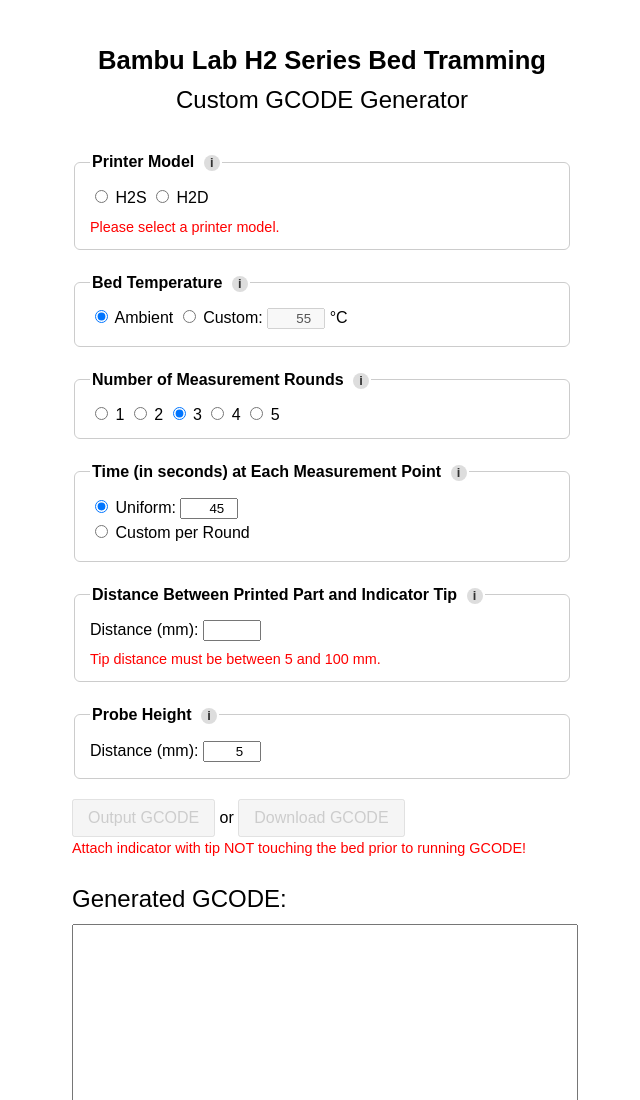
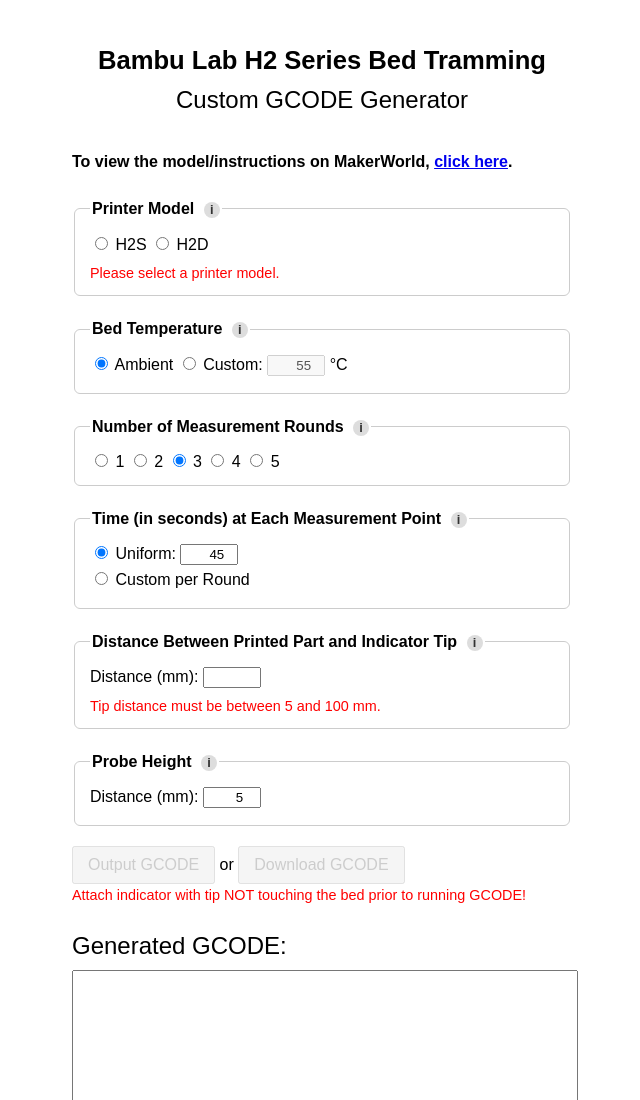
Before and after one commit to 3dp-usr/h2-series-bed-tramming, a plain HTML site: page index.html in a window 1280 px wide. Shown: the top 1100 px of the page, without its empty margins (318-958 px from the left). Drawn offline with Linux system fonts and the light colour scheme.

Commit message:
Update index.html

```diff
--- a/index.html
+++ b/index.html
@@ -8,6 +8,7 @@
 <body>
   <h1>Bambu Lab H2 Series Bed Tramming</h1>
   <h2>Custom GCODE Generator</h2>
+  <h4>To view the model/instructions on MakerWorld,  <a href="https://makerworld.com/en/models/1925506-h2d-h2s-dial-gauge-bed-tramming-mount-gcode" target="_blank">click here</a>.</h4>
 
   <form id="gcodeForm">
     <!-- Printer Model -->
```
